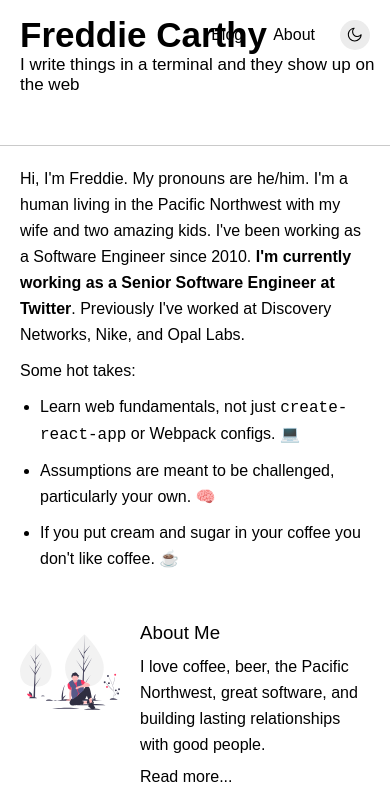
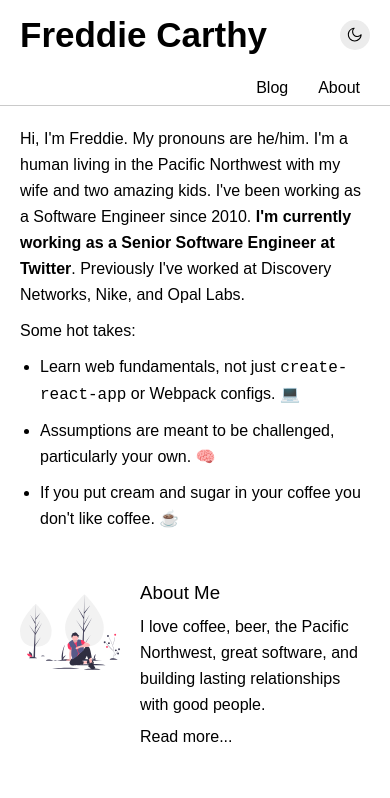
Before and after one commit to gjunkie/freddiecarthy, a Next.js app: page / in a window 390 px wide. Shown: the top 798 px of the page. Built offline with nearby package versions, Linux system fonts and the light colour scheme.

Commit message:
further style header and blog post headings

```diff
--- a/components/Header/Header.module.css
+++ b/components/Header/Header.module.css
@@ -90,7 +90,7 @@
 
 @media (max-width: 1170px) {
   .header {
-    height: 250px;
+    height: 280px;
   }
 
   .group {
@@ -114,14 +114,14 @@
   }
 
   .header h2 {
-    /* display: none; */
+    display: none;
   }
 
   .group {
-    margin-right: 20px;
+    margin-right: 5px;
     position: absolute;
     right: 0;
-    top: 12px;
+    top: 65px;
   }
 
   .me {
--- a/components/ThemeToggle/ThemeToggle.module.css
+++ b/components/ThemeToggle/ThemeToggle.module.css
@@ -49,8 +49,9 @@
 @media (max-width: 800px) {
   .themeToggle {
     height: 30px;
-    right: 20px;
-    top: -15px;
+    position: absolute;
+    right: 15px;
+    top: -45px;
     width: 30px;
   }
 
--- a/components/TweetCTA/index.js
+++ b/components/TweetCTA/index.js
@@ -17,7 +17,7 @@ export const TweetCTA = ({
   return (
     <div onClick={share} role="button" className={`${styles.tweetcta} ${styles[theme]}`}>
       <h3>
-        Thanks for reading! If you enjoyed this post, <span>share with your friends on Twitter</span>! Sharing is caring, after all.
+        Thanks for reading! If you enjoyed this post, <span>share it in Twitter</span>! Sharing is caring, after all 😁
       </h3>
     </div>
   )
--- a/pages/styles.css
+++ b/pages/styles.css
@@ -135,6 +135,10 @@ main p {
     font-size: 30px;
   }
 
+  h2 {
+    font-size: 20px;
+  }
+
   main {
     padding: 0 50px;
     width: auto;
```
Also changed, not shown: components/BlogPost/BlogPost.module.css (+10 -0 lines).
